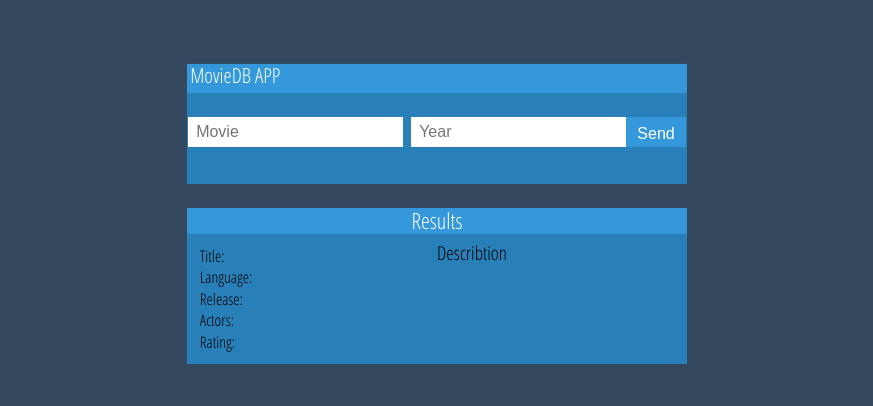
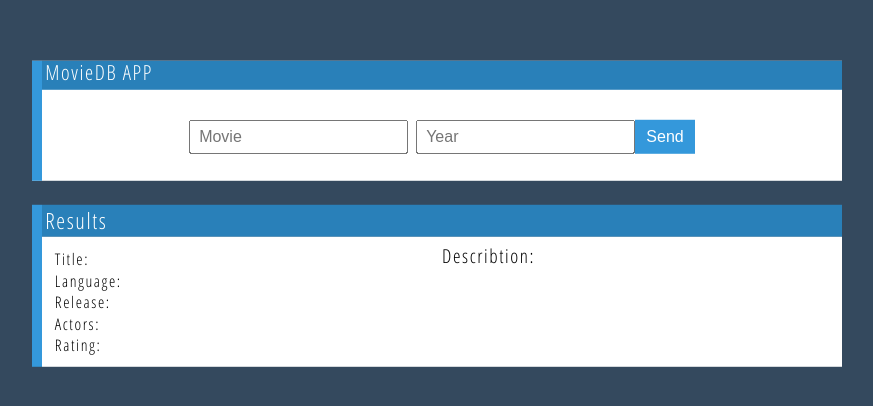
Before and after one commit to Drive-O/movieapp, a website: page app/index.html in a window 1280 px wide. Shown: the part 186-592 px from the top of the page, without its empty margins (203-1076 px from the left). Drawn offline with Linux system fonts and the light colour scheme.

Commit message:
Changed Design

```diff
--- a/app/assets/styles/base/_global.css
+++ b/app/assets/styles/base/_global.css
@@ -5,4 +5,5 @@ body{
 	transform: translate(-50%, -50%);
 	font-family: 'Open Sans Condensed', sans-serif;
 	background: $darker-blue;
+	letter-spacing: 0.1rem;
 }
--- a/app/assets/styles/modules/_container.css
+++ b/app/assets/styles/modules/_container.css
@@ -3,5 +3,5 @@
 	flex-flow: column nowrap;
 	/*justify-content: center;*/
 	align-items: center;
-	width: 500px;
+	width: 800px;
 }
--- a/app/assets/styles/modules/_results.css
+++ b/app/assets/styles/modules/_results.css
@@ -2,19 +2,25 @@
 	display: flex;
 	flex-flow: column nowrap;
 	margin-top: 1.5rem;
-	width: 500px;
+	width: 100%;
+	border-left: 10px solid $bright-blue;
 
 	&__title{
 		width: 100%;
-		background: $bright-blue;
-		text-align: center;
+		background: $dark-blue;
 		color: #fff;
 		font-weight: 100;
 		font-size: 1.4rem;
+
+		&__hl{
+			margin: 0;
+			font-weight: 100;
+			margin: 0.2rem;
+		}
 	}
 	&__content{
 		width: 100%;
-		background: $dark-blue;
+		background: #fff;
 		display: flex;
 		flex-flow: row nowrap;
 		align-items: flex-start;
--- a/app/assets/styles/modules/_search.css
+++ b/app/assets/styles/modules/_search.css
@@ -3,16 +3,17 @@
 	flex-flow: column nowrap;
 	align-items: center;
 	color: $bright-blue;
-	background: $dark-blue;
+	background: #fff;
 	height: 120px;
 	margin: 0;
-	width: 500px;
+	width: 100%;
+	border-left: 10px solid $bright-blue;
 
 	&__row1{
 		width: 100%;
 		height: 1.8rem;
 		padding: 0;
-		background: $bright-blue;
+		background: $dark-blue;
 		margin-bottom: 1.5rem;
 
 		&__header{
@@ -32,10 +33,10 @@
 		display: flex;
 		flex-flow: row nowrap;
 		align-items: center;
+		margin-top: 0.4rem;
 
 		&__field{
 			height: 30px;
-			border: none;
 			margin: 0;
 			padding: 0 0 0 0.5rem;
 			transition: 0.2s;
@@ -43,7 +44,7 @@
 		}
 
 		&__btn{
-			height: 30px;
+			height: 34px;
 			padding: 0;
 			margin: 0;
 			border: none;
--- a/app/index.html
+++ b/app/index.html
@@ -19,7 +19,7 @@
 			</div>
 		</div>
 		<div class="results">
-			<div class="results__title">Results</div>
+			<div class="results__title"><h4 class="results__title__hl">Results</h4></div>
 			<div class="results__content">
 				<div class="results__content__column1">
 					<ul class="results__content__column1__ul">
@@ -41,7 +41,7 @@
 					</ul>
 				</div>
 				<div class="results__content__column2">
-					<h5 class="results__content__column2__header">Describtion</h5>
+					<h5 class="results__content__column2__header">Describtion:</h5>
 					<p class="results__content__column2__content"></p>
 				</div>
 			</div>
--- a/app/temp/styles/styles.css
+++ b/app/temp/styles/styles.css
@@ -468,6 +468,7 @@ body{
 	        transform: translate(-50%, -50%);
 	font-family: 'Open Sans Condensed', sans-serif;
 	background: #34495e;
+	letter-spacing: 0.1rem;
 }
 
 .container{
@@ -480,7 +481,7 @@ body{
 	-webkit-box-align: center;
 	    -ms-flex-align: center;
 	        align-items: center;
-	width: 500px;
+	width: 800px;
 }
 
 .search{
@@ -493,17 +494,18 @@ body{
 	    -ms-flex-align: center;
 	        align-items: center;
 	color: #3498db;
-	background: #2980b9;
+	background: #fff;
 	height: 120px;
 	margin: 0;
-	width: 500px
+	width: 100%;
+	border-left: 10px solid #3498db
 }
 
 .search__row1 {
   width: 100%;
   height: 1.8rem;
   padding: 0;
-  background: #3498db;
+  background: #2980b9;
   margin-bottom: 1.5rem;
 }
 
@@ -527,11 +529,11 @@ body{
   -webkit-box-align: center;
   -ms-flex-align: center;
   align-items: center;
+  margin-top: 0.4rem;
 }
 
 .search__row2__field {
   height: 30px;
-  border: none;
   margin: 0;
   padding: 0 0 0 0.5rem;
   -webkit-transition: 0.2s;
@@ -540,7 +542,7 @@ body{
 }
 
 .search__row2__btn {
-  height: 30px;
+  height: 34px;
   padding: 0;
   margin: 0;
   border: none;
@@ -556,21 +558,27 @@ body{
 	-ms-flex-flow: column nowrap;
 	    flex-flow: column nowrap;
 	margin-top: 1.5rem;
-	width: 500px
+	width: 100%;
+	border-left: 10px solid #3498db
 }
 
 .results__title {
   width: 100%;
-  background: #3498db;
-  text-align: center;
+  background: #2980b9;
   color: #fff;
   font-weight: 100;
   font-size: 1.4rem;
 }
 
+.results__title__hl {
+  margin: 0;
+  font-weight: 100;
+  margin: 0.2rem;
+}
+
 .results__content {
   width: 100%;
-  background: #2980b9;
+  background: #fff;
   display: -webkit-box;
   display: -ms-flexbox;
   display: flex;
```
